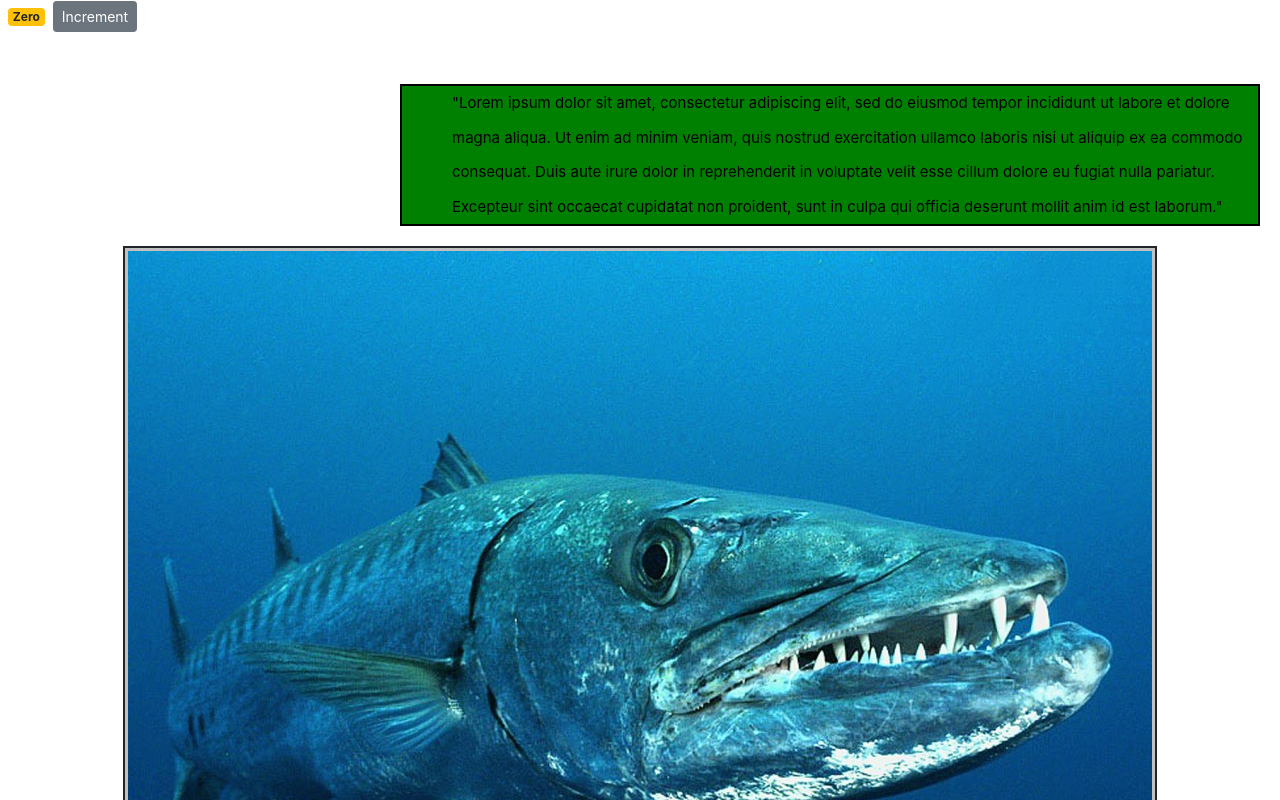
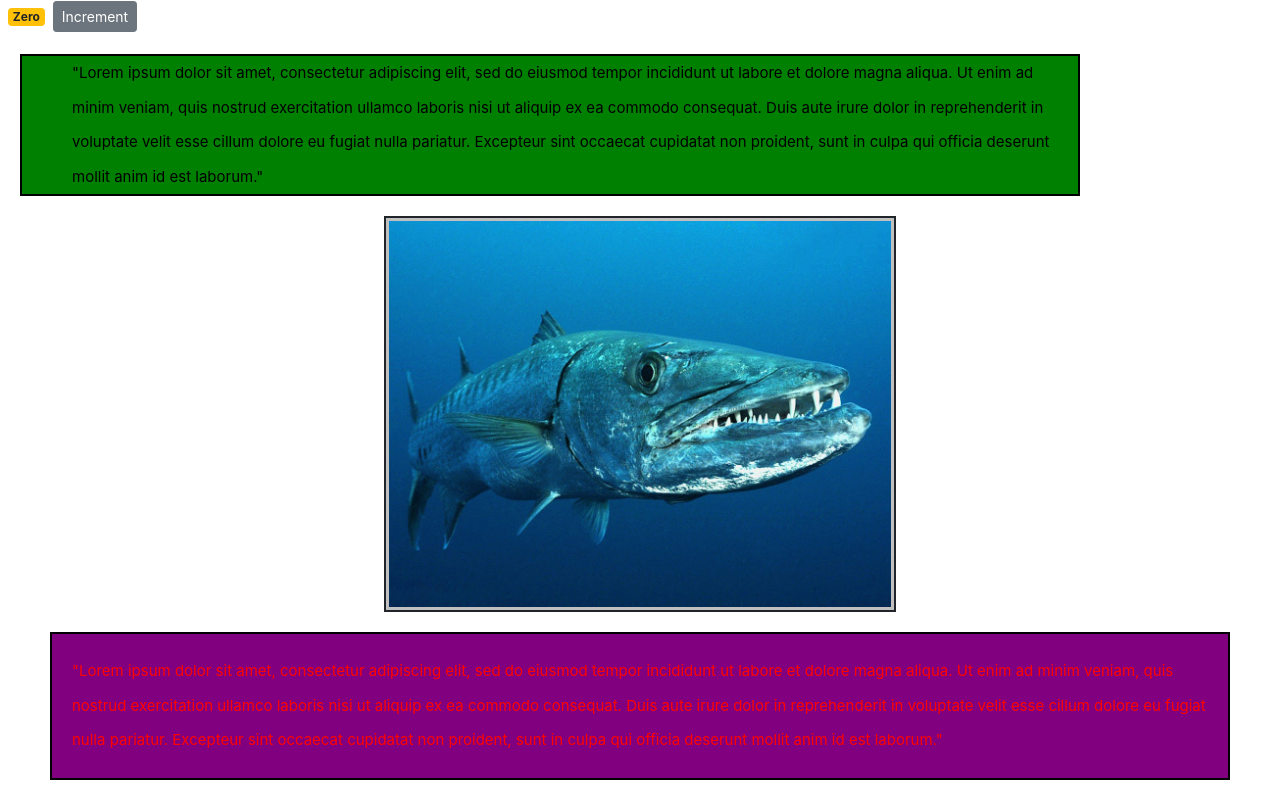
Before and after one commit to Terry555/counter-app, a React (Create React App) app: page / in a window 1280 px wide. Shown: the top 800 px of the page. Built offline with nearby package versions, Linux system fonts and the light colour scheme.

Commit message:
changed image size

```diff
--- a/src/App.css
+++ b/src/App.css
@@ -31,11 +31,7 @@ p.para1 {
   border-color: black;
   border-width: 2px;
   border-style: solid;
-  margin: 20px;
-  margin-top: 50px;
-  /* margin-bottom: 20px; */
-  margin-left: 400px;
-  /* margin-right: 20px; */
+  margin: 20px 200px 20px 20px;
 }
 
 p.para2 {
@@ -56,6 +52,7 @@ img.image1 {
   background-color: silver;
   border-width: 2px;
   border-style: solid;
+  width: 40%;
 }
 
 @keyframes App-logo-spin {
```
